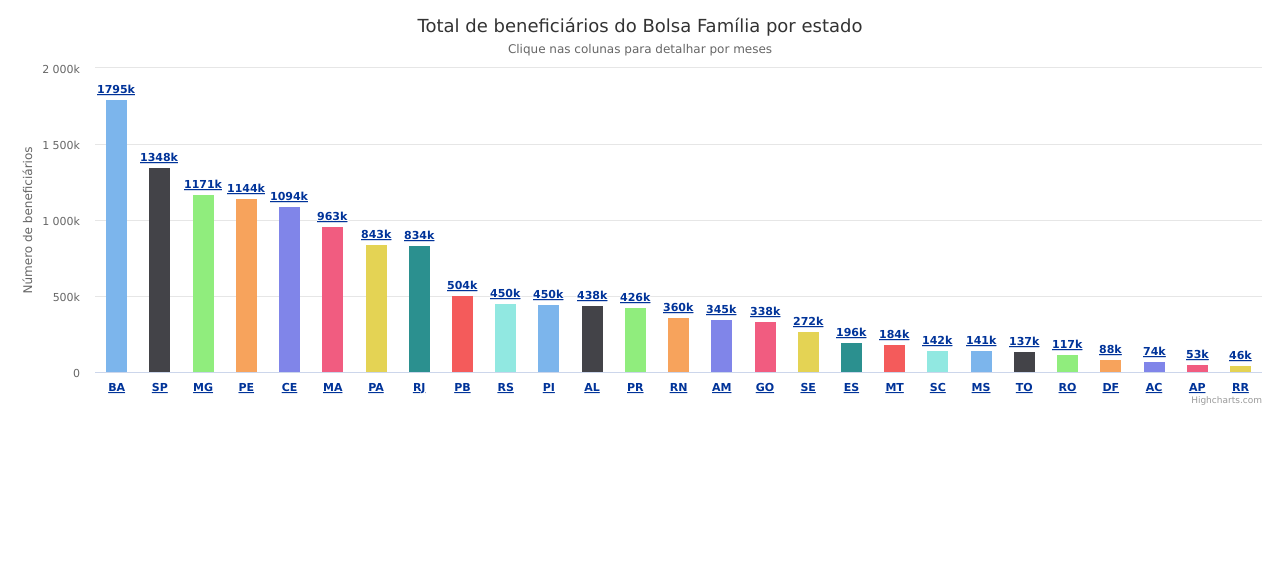
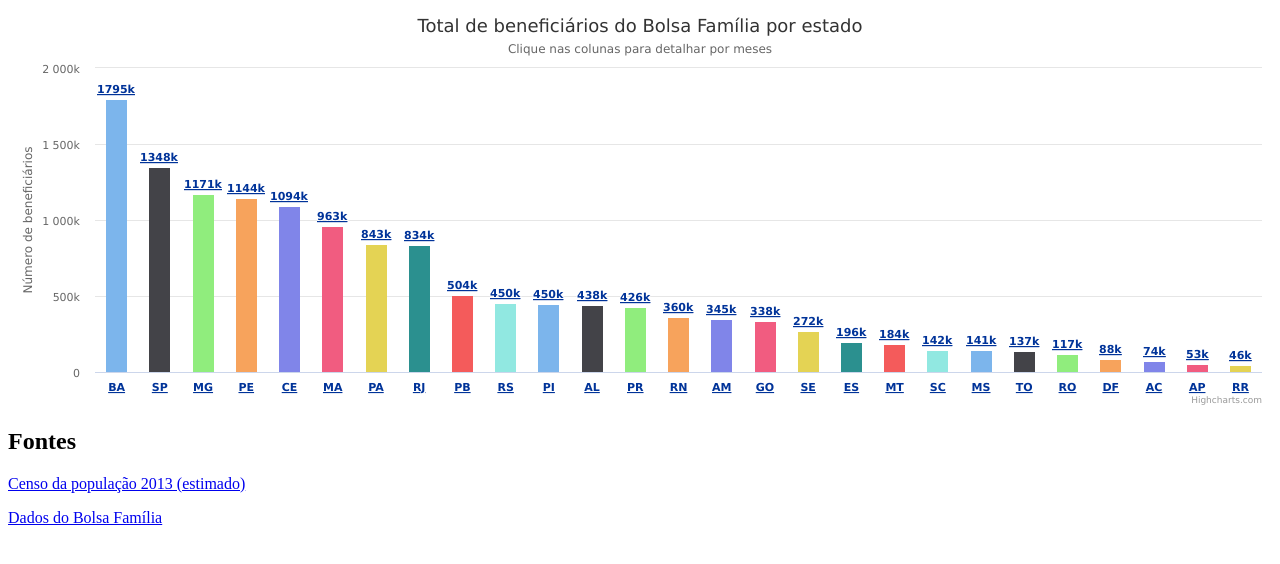
Before and after one commit to diofeher/government-data, a plain HTML site: page bolsafamilia/months.html in a window 1280 px wide. Drawn offline with nearby package versions, Linux system fonts and the light colour scheme.

Commit message:
fontes no html

```diff
--- a/bolsafamilia/months.html
+++ b/bolsafamilia/months.html
@@ -101,5 +101,11 @@ $('#container').highcharts({
 <body>
     <div id="container" style="min-width: 310px; height: 400px; margin: 0 auto">
     </div>
+    <div>
+        <h2>Fontes</h2>
+        <p><a href="http://www.ibge.gov.br/estadosat/">Censo da população 2013 (estimado)</a></p>
+
+        <p><a href="http://www.portaltransparencia.gov.br/downloads/view.asp?c=BolsaFamiliaFolhaPagamento">Dados do Bolsa Família</a></p>
+    </div>
 </body>
 </html>
```
Also changed, not shown: bolsafamilia/cities.html (+6 -0 lines), bolsafamilia/percentage.html (+6 -0 lines).
